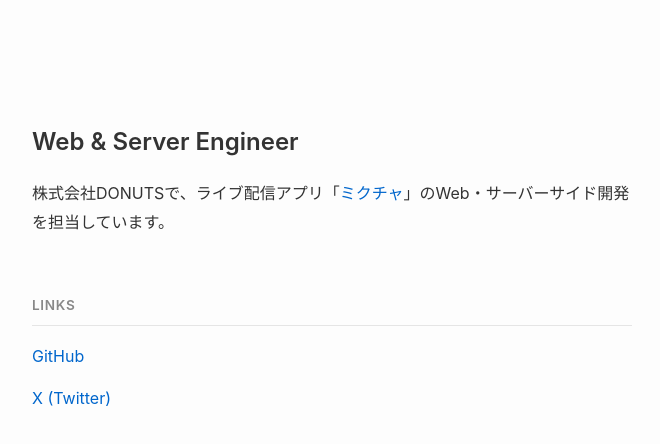
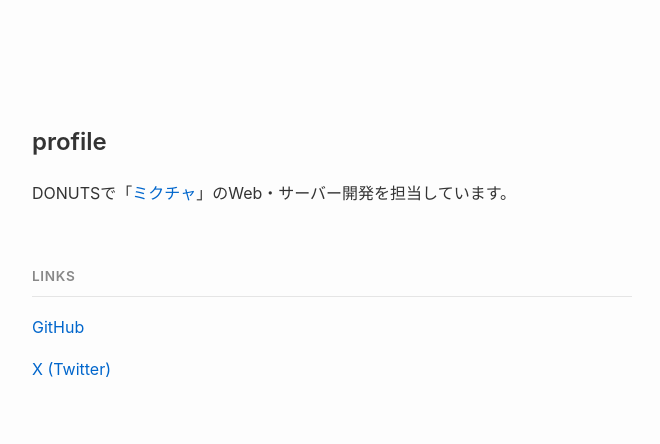
Before and after one commit to bafubafu-bafuu/puripuri.dev, a Next.js app: page / in a window 1280 px wide. Shown: the top 444 px of the page, without its empty margins (308-968 px from the left). Built offline with nearby package versions, Linux system fonts and the light colour scheme.

Commit message:
Update profile text

```diff
--- a/src/app/page.tsx
+++ b/src/app/page.tsx
@@ -2,9 +2,9 @@
   return (
     <main>
       <section>
-        <h1 className="role">Web & Server Engineer</h1>
+        <h1 className="role">profile</h1>
         <p>
-          株式会社DONUTSで、ライブ配信アプリ「<a href="https://mixch.tv/" target="_blank" rel="noopener noreferrer">ミクチャ</a>」のWeb・サーバーサイド開発を担当しています。
+          DONUTSで「<a href="https://mixch.tv/" target="_blank" rel="noopener noreferrer">ミクチャ</a>」のWeb・サーバー開発を担当しています。
         </p>
       </section>
 
```
